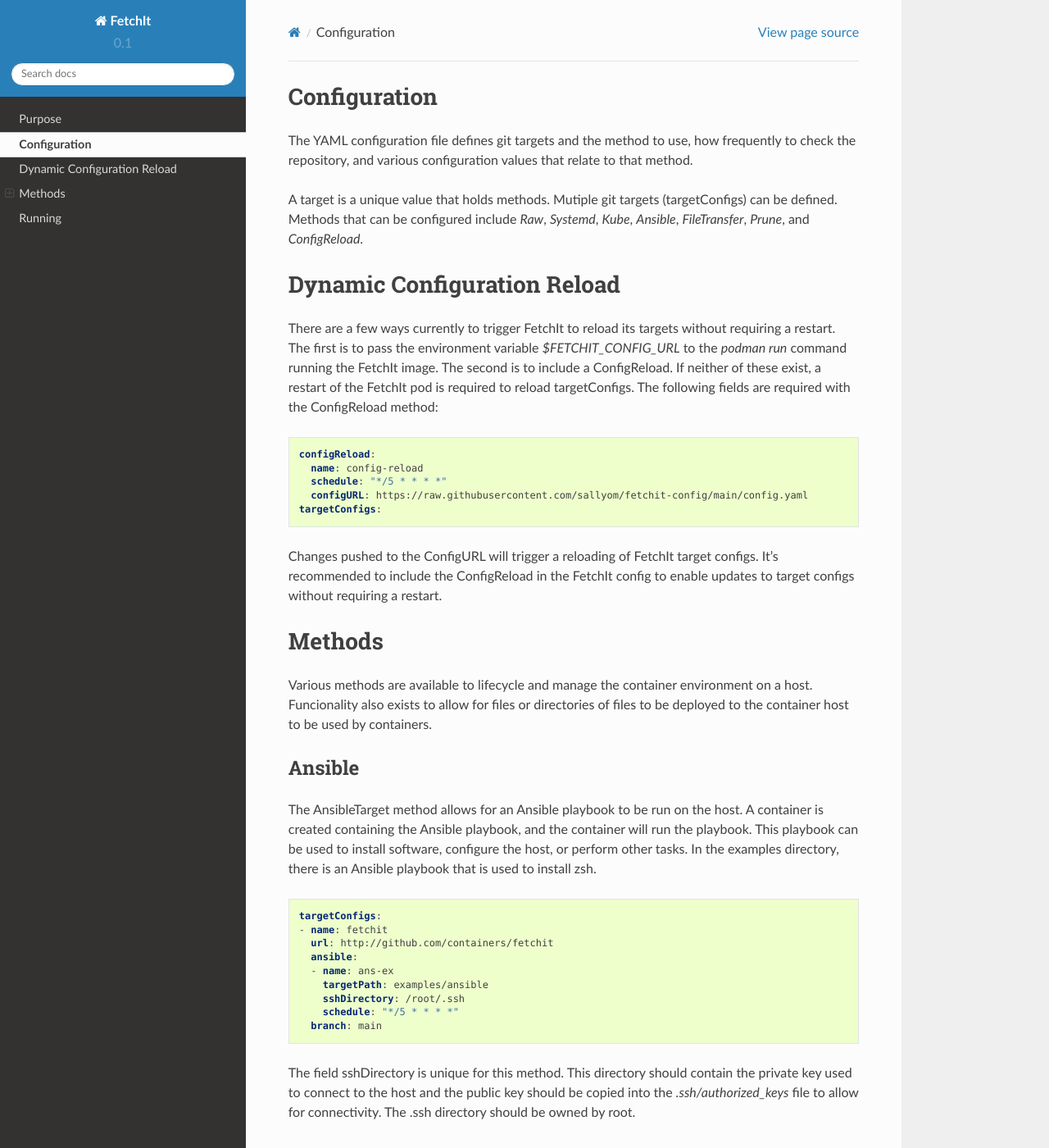
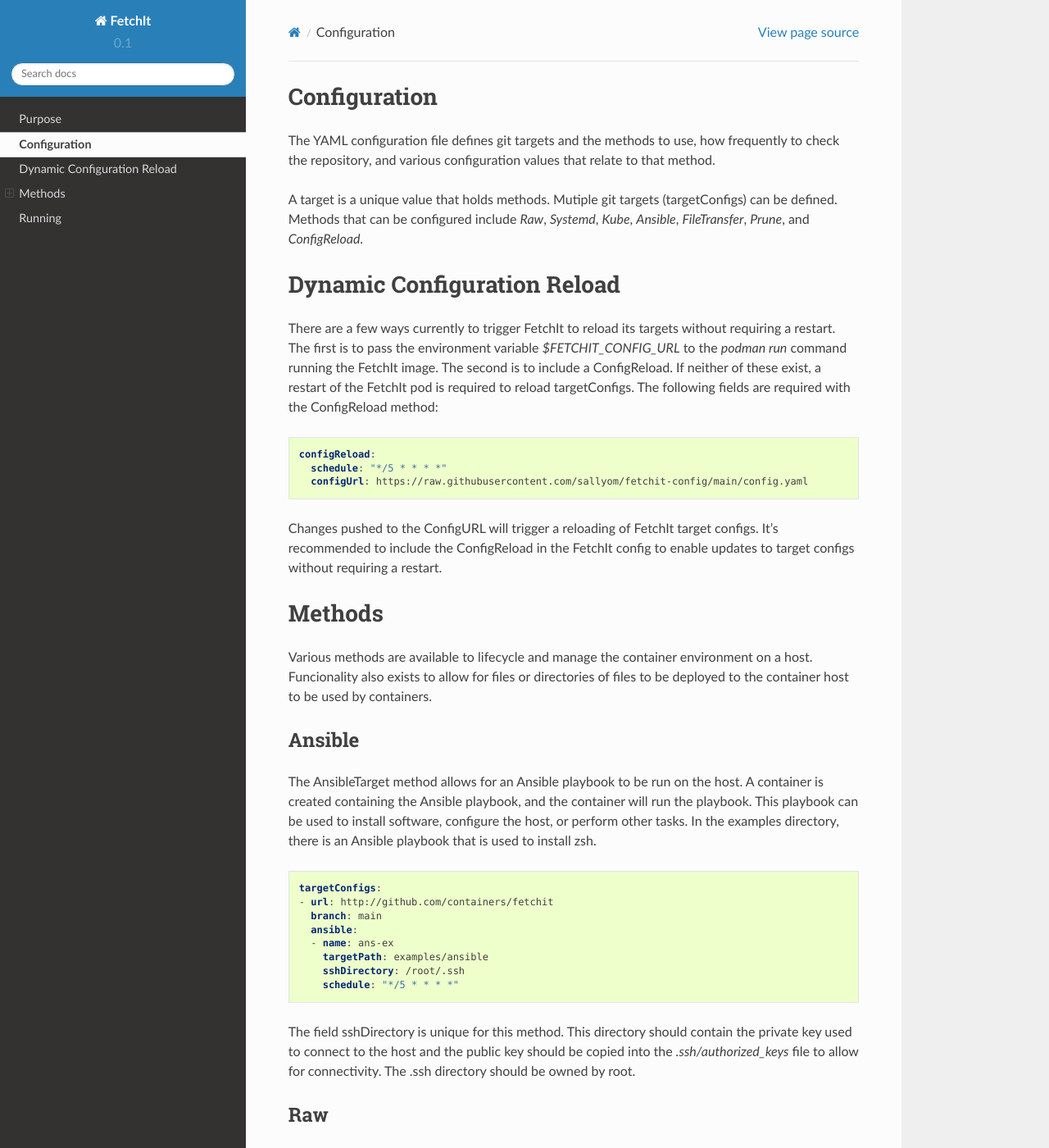
Before and after one commit to containers/fetchit, a Sphinx documentation site: the page built from docs/methods.rst, in a window 1280 px wide and 1400 px high. Shown: the whole window at 82% size. Built offline with Sphinx 7.4.7 and the Read the Docs theme 2.0.0, drawn with Linux system fonts in a browser that asks for light colours; some of the changed text lies outside the part shown.

Commit message:
update docs (#220)
Signed-off-by: Sally O'Malley <somalley@redhat.com>

```diff
--- a/docs/methods.rst
+++ b/docs/methods.rst
@@ -1,6 +1,6 @@
 Configuration
 =============
-The YAML configuration file defines git targets and the method to use, how frequently to check the repository,
+The YAML configuration file defines git targets and the methods to use, how frequently to check the repository,
 and various configuration values that relate to that method.
 
 A target is a unique value that holds methods. Mutiple git targets (targetConfigs) can be defined. Methods that can be configured
@@ -16,11 +16,9 @@
 
 .. code-block:: yaml
 
-    configReload:
-      name: config-reload
-      schedule: "*/5 * * * *"
-      configURL: https://raw.githubusercontent.com/sallyom/fetchit-config/main/config.yaml
-    targetConfigs:
+   configReload:
+     schedule: "*/5 * * * *"
+     configUrl: https://raw.githubusercontent.com/sallyom/fetchit-config/main/config.yaml
 
 Changes pushed to the ConfigURL will trigger a reloading of FetchIt target configs. It's recommended to include the ConfigReload
 in the FetchIt config to enable updates to target configs without requiring a restart.
@@ -39,14 +37,13 @@
 .. code-block:: yaml
 
    targetConfigs:
-   - name: fetchit
-     url: http://github.com/containers/fetchit
+   - url: http://github.com/containers/fetchit
+     branch: main
      ansible:
      - name: ans-ex
        targetPath: examples/ansible
        sshDirectory: /root/.ssh
        schedule: "*/5 * * * *"
-     branch: main
 
 The field sshDirectory is unique for this method. This directory should contain the private key used to connect to the host and the public key should be copied into the `.ssh/authorized_keys` file to allow for connectivity. The .ssh directory should be owned by root.
 
@@ -57,14 +54,13 @@
 .. code-block:: yaml
 
    targetConfigs:
-   - name: fetchit
-     url: http://github.com/containers/fetchit
+   - url: http://github.com/containers/fetchit
+     branch: main
      raw:
      - name: raw-ex
        targetPath: examples/raw
        schedule: "*/5 * * * *"
        pullImage: true
-     branch: main
 
 The pullImage field is useful if a container image uses the latest tag. This will ensure that the method will attempt to pull the container image every time.
 
@@ -88,7 +84,6 @@
 
 Volume and host mounts can be provided in the JSON file.
 
-
 PodmanAutoUpdate
 -------
 If this method is present in the config file, podman-auto-update.service & podman-auto-update.timer
@@ -108,15 +103,14 @@
 .. code-block:: yaml
 
    targetConfigs:
-   - name: fetchit
-     url: http://github.com/containers/fetchit
+   - url: http://github.com/containers/fetchit
+     branch: main
      systemd:
      - name: sysd-ex
        targetPath: examples/systemd
        root: true
        enable: true
        schedule: "*/5 * * * *"
-     branch: main
 
 File Transfer
 -------------
@@ -125,8 +119,7 @@
 .. code-block:: yaml
 
    targetConfigs:
-   - name: fetchit
-     url: http://github.com/containers/fetchit
+   - url: http://github.com/containers/fetchit
      filetransfer:
      - name: ft-ex
        targetPath: examples/filetransfer
@@ -143,8 +136,7 @@
 .. code-block:: yaml
 
    targetConfigs:
-   - name: fetchit
-     url: http://github.com/containers/fetchit
+   - url: http://github.com/containers/fetchit
      kube:
      - name: kube-ex
        targetPath: examples/kube
```
